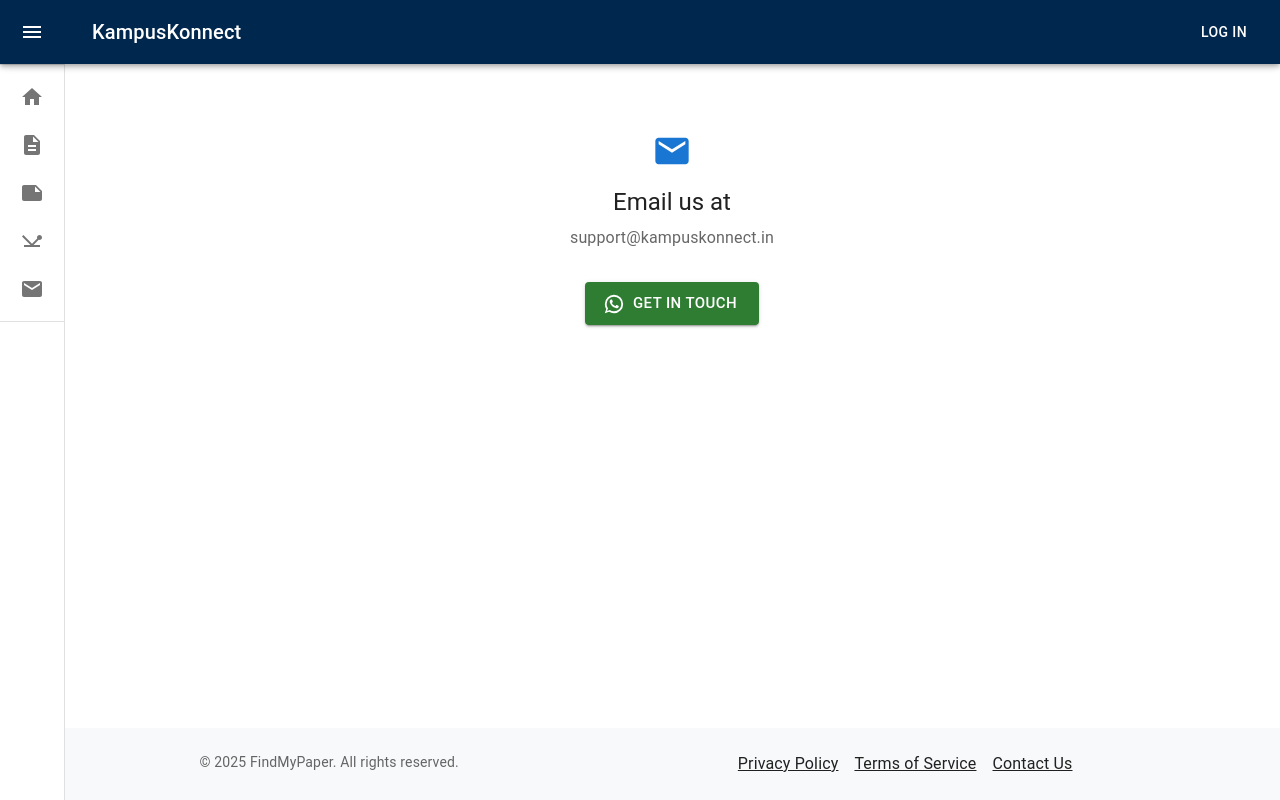
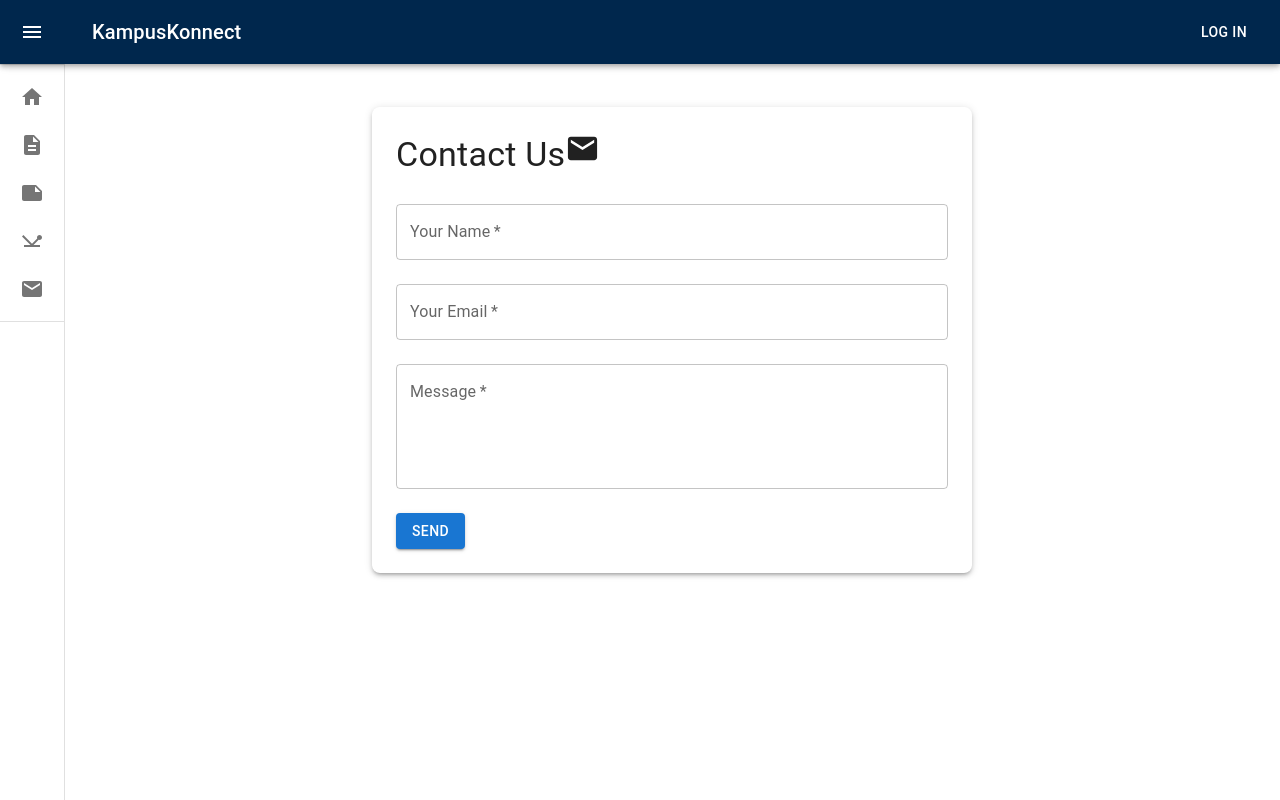
Before and after one commit to SahilSoni27/FindMyPaper-Frontent, a React (Vite) app: page /contactus in a window 1280 px wide. Built offline with nearby package versions, Linux system fonts and the light colour scheme.

Commit message:
updated contactus page

```diff
--- a/package.json
+++ b/package.json
@@ -11,13 +11,15 @@
   },
   "dependencies": {
     "@auth0/auth0-react": "^2.3.0",
+    "@emailjs/browser": "^4.4.1",
     "@emotion/react": "^11.14.0",
     "@emotion/styled": "^11.14.0",
     "@mui/icons-material": "^6.4.10",
     "@mui/material": "^6.4.10",
     "axios": "^1.8.4",
     "react": "^19.0.0",
-    "react-dom": "^19.0.0"
+    "react-dom": "^19.0.0",
+    "react-router-dom": "^7.5.0"
   },
   "devDependencies": {
     "@eslint/js": "^9.21.0",
--- a/src/components/ContactUs.jsx
+++ b/src/components/ContactUs.jsx
@@ -1,41 +1,139 @@
-import React from "react";
-import { Box, Button, Typography, Container } from "@mui/material";
+// import React from "react";
+// import { Box, Button, Typography, Container } from "@mui/material";
+// import EmailIcon from "@mui/icons-material/Email";
+// import WhatsAppIcon from "@mui/icons-material/WhatsApp";
+// import Footer from "./Footer";
+
+// const ContactUs = () => {
+//   // Replace with your WhatsApp number (include country code, no '+' sign)
+//   const phoneNumber = "919428235545";
+//   const message = encodeURIComponent("Hi! I'm interested in KampusKonnect and would like to get in touch.");
+//   const whatsappLink = `https://wa.me/${phoneNumber}?text=${message}`;
+
+//   return (
+//     <>
+//       <Container maxWidth="sm" sx={{ textAlign: "center", py: 8 }}>
+//         <EmailIcon sx={{ fontSize: 40, color: "primary.main", mb: 1 }} />
+//         <Typography variant="h5" gutterBottom>
+//           Email us at
+//         </Typography>
+//         <Typography variant="body1" color="text.secondary" sx={{ mb: 4 }}>
+//           support@kampuskonnect.in
+//         </Typography>
+
+//         <Button
+//           variant="contained"
+//           color="success"
+//           size="large"
+//           startIcon={<WhatsAppIcon />}
+//           href={whatsappLink}
+//           target="_blank"
+//         >
+//           Get in Touch
+//         </Button>
+//       </Container>
+
+//       <Footer />
+//     </>
+//   );
+// };
+
+// export default ContactUs;
+
+// src/components/ContactUs.js
+import React, { useRef, useState } from "react";
+import ContactMailIcon from "@mui/icons-material/ContactMail";
 import EmailIcon from "@mui/icons-material/Email";
-import WhatsAppIcon from "@mui/icons-material/WhatsApp";
-import Footer from "./Footer";
 
-const ContactUs = () => {
-  // Replace with your WhatsApp number (include country code, no '+' sign)
-  const phoneNumber = "919428235545";
-  const message = encodeURIComponent("Hi! I'm interested in KampusKonnect and would like to get in touch.");
-  const whatsappLink = `https://wa.me/${phoneNumber}?text=${message}`;
+import emailjs from "@emailjs/browser";
+import {
+  Box,
+  Button,
+  TextField,
+  Typography,
+  Snackbar,
+  Alert,
+} from "@mui/material";
+
+export default function ContactUs() {
+  const form = useRef();
+  const [snackbarOpen, setSnackbarOpen] = useState(false);
+
+  const sendEmail = (e) => {
+    e.preventDefault();
+
+    emailjs
+      .sendForm(
+        "service_gp5whdj", // Replace with your EmailJS service ID
+        "template_ggj7w06", // Replace with your EmailJS template ID
+        form.current,
+        "qWrF2JIDVu7PwkZdd" // Replace with your EmailJS public key
+      )
+      .then(
+        () => {
+          setSnackbarOpen(true);
+          form.current.reset();
+        },
+        (error) => {
+          alert("Failed to send message. Please try again.", error.text);
+        }
+      );
+  };
 
   return (
-    <>
-      <Container maxWidth="sm" sx={{ textAlign: "center", py: 8 }}>
-        <EmailIcon sx={{ fontSize: 40, color: "primary.main", mb: 1 }} />
-        <Typography variant="h5" gutterBottom>
-          Email us at
-        </Typography>
-        <Typography variant="body1" color="text.secondary" sx={{ mb: 4 }}>
-          support@kampuskonnect.in
-        </Typography>
+    <Box
+      sx={{
+        maxWidth: 600,
+        mx: "auto",
+        mt: 5,
+        p: 3,
+        boxShadow: 3,
+        borderRadius: 2,
+      }}
+    >
+      <Typography variant="h4" gutterBottom>
+        Contact Us
+        <EmailIcon fontSize="large" />
+      </Typography>
+      <form ref={form} onSubmit={sendEmail}>
+        <TextField
+          fullWidth
+          margin="normal"
+          label="Your Name"
+          name="user_name"
+          required
+        />
+        <TextField
+          fullWidth
+          margin="normal"
+          label="Your Email"
+          name="user_email"
+          type="email"
+          required
+        />
+        <TextField
+          fullWidth
+          margin="normal"
+          label="Message"
+          name="message"
+          multiline
+          rows={4}
+          required
+        />
+        <Button type="submit" variant="contained" sx={{ mt: 2 }}>
+          Send
+        </Button>
+      </form>
 
-        <Button
-          variant="contained"
-          color="success"
-          size="large"
-          startIcon={<WhatsAppIcon />}
-          href={whatsappLink}
-          target="_blank"
-        >
-          Get in Touch
-        </Button>
-      </Container>
-
-      <Footer />
-    </>
+      <Snackbar
+        open={snackbarOpen}
+        autoHideDuration={4000}
+        onClose={() => setSnackbarOpen(false)}
+      >
+        <Alert severity="success" sx={{ width: "100%" }}>
+          Message sent successfully!
+        </Alert>
+      </Snackbar>
+    </Box>
   );
-};
-
-export default ContactUs;
+}
```
Also changed, not shown: 1 other file (tests, documents, lock files or other folders).
